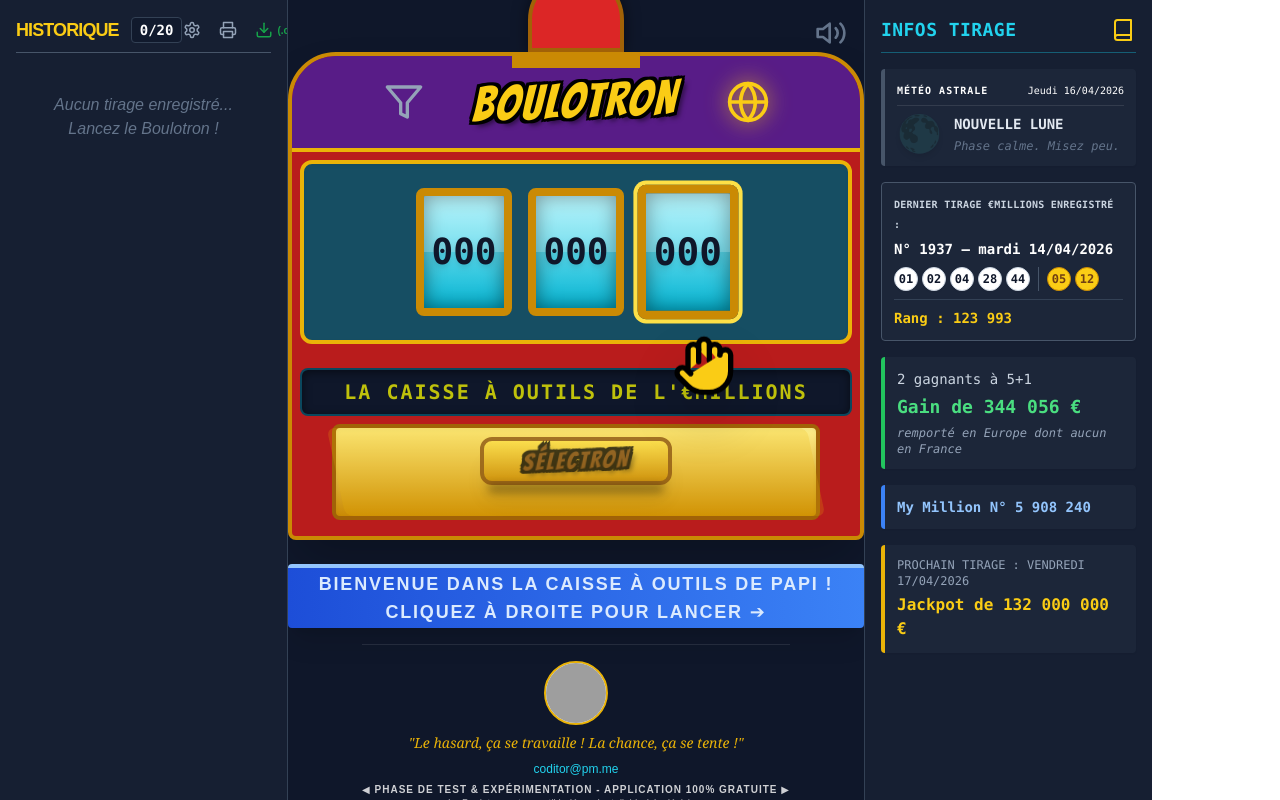
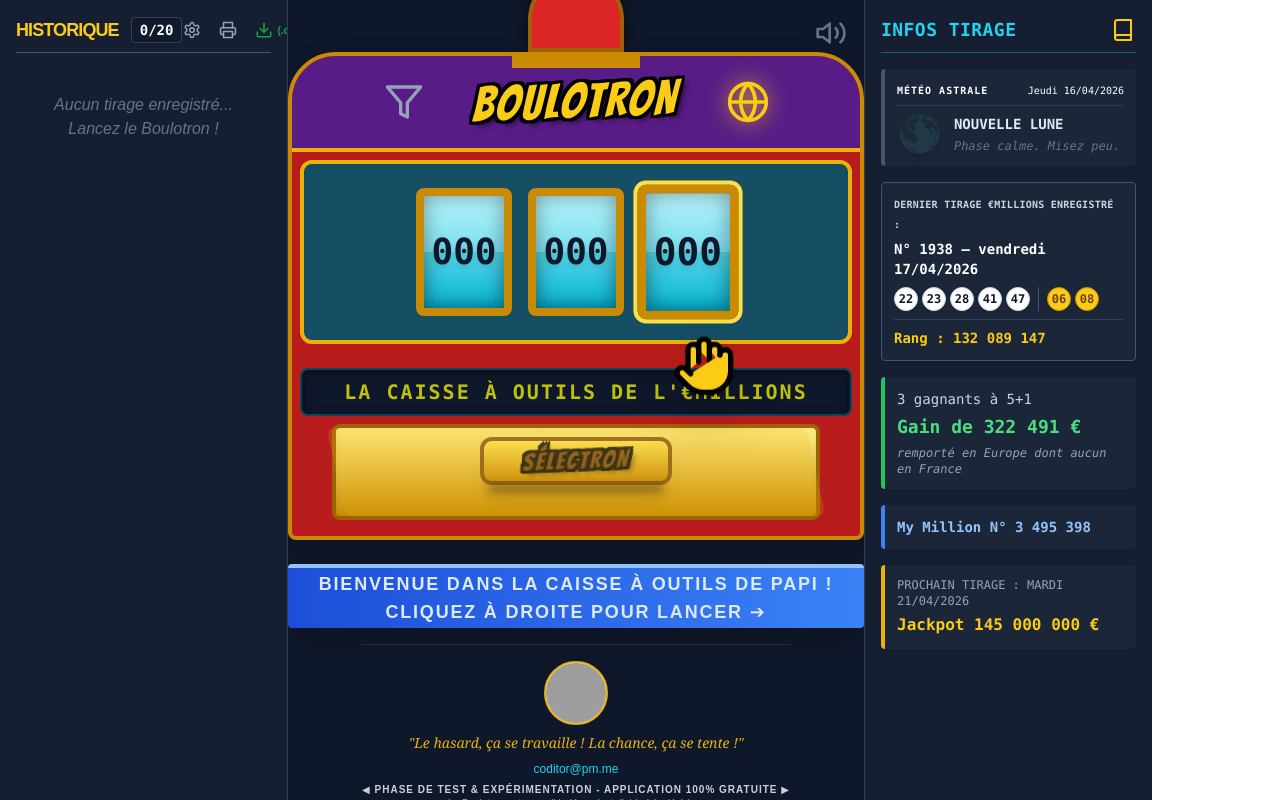
Before and after one commit to papiMougeot/vitejs-vite-rxpffmhm, a React (Vite) app: page / in a window 1280 px wide. Built offline with nearby package versions, Linux system fonts and the light colour scheme; grey boxes are pictures that could not be loaded.

Commit message:
MAJ Tirage EuroMillions 1938 du 17 avril 2026

```diff
--- a/src/dernierTirage.ts
+++ b/src/dernierTirage.ts
@@ -4,14 +4,14 @@
 
 export const INFOS_TIRAGE = {
   titre_entete: 'Dernier tirage €Millions enregistré :',
-  numero_et_date: 'N° 1937 – mardi 14/04/2026',
-  boules: ['01', '02', '04', '28', '44'],
-  etoiles: ['05', '12'],
-  rang: 'Rang : 123 993',
-  gagnants: '2 gagnants à 5+1',
-  gain_montant: 'Gain de 344 056 €',
+  numero_et_date: 'N° 1938 – vendredi 17/04/2026',
+  boules: ['22', '23', '28', '41', '47'],
+  etoiles: ['06', '08'],
+  rang: 'Rang : 132 089 147',
+  gagnants: '3 gagnants à 5+1',
+  gain_montant: 'Gain de 322 491 €',
   gain_lieu: 'remporté en Europe dont aucun en France',
-  my_million: 'My Million N° 5 908 240',
-  prochain_date: 'Prochain Tirage : vendredi 17/04/2026',
-  prochain_jackpot: 'Jackpot de 132 000 000 €',
+  my_million: 'My Million N° 3 495 398',
+  prochain_date: 'Prochain Tirage : mardi 21/04/2026',
+  prochain_jackpot: 'Jackpot 145 000 000 €',
 };
--- a/src/tiragesFDJ.ts
+++ b/src/tiragesFDJ.ts
@@ -1,18 +1,19 @@
 // ============================================================
 // TIRAGES EUROMILLIONS - Base compacte pour StackBlitz
 // ============================================================
-// Dernier tirage : N°1937 du 14/04/2026
-// Total : 1937 tirages
+// Dernier tirage : N°1938 du 17/04/2026
+// Total : 1938 tirages
 // Format : [n1, n2, n3, n4, n5, e1, e2] (ordre croissant)
 // Ordre : du plus recent (index 0) au plus ancien
 // Source : colonnes L et M du fichier FDJ (boules triees)
 // ============================================================
 
 // Numero du tirage le plus recent (index 0 du tableau)
-export const DERNIER_NUMERO = 1937;
+export const DERNIER_NUMERO = 1938;
 
 // Chaque ligne : [boule1, boule2, boule3, boule4, boule5, etoile1, etoile2]
 export const H: number[][] = [
+  [22,23,28,41,47,6,8],
   [1,2,4,28,44,5,12],
   [10,13,14,38,41,6,9],
   [11,14,19,36,49,6,7],
```
